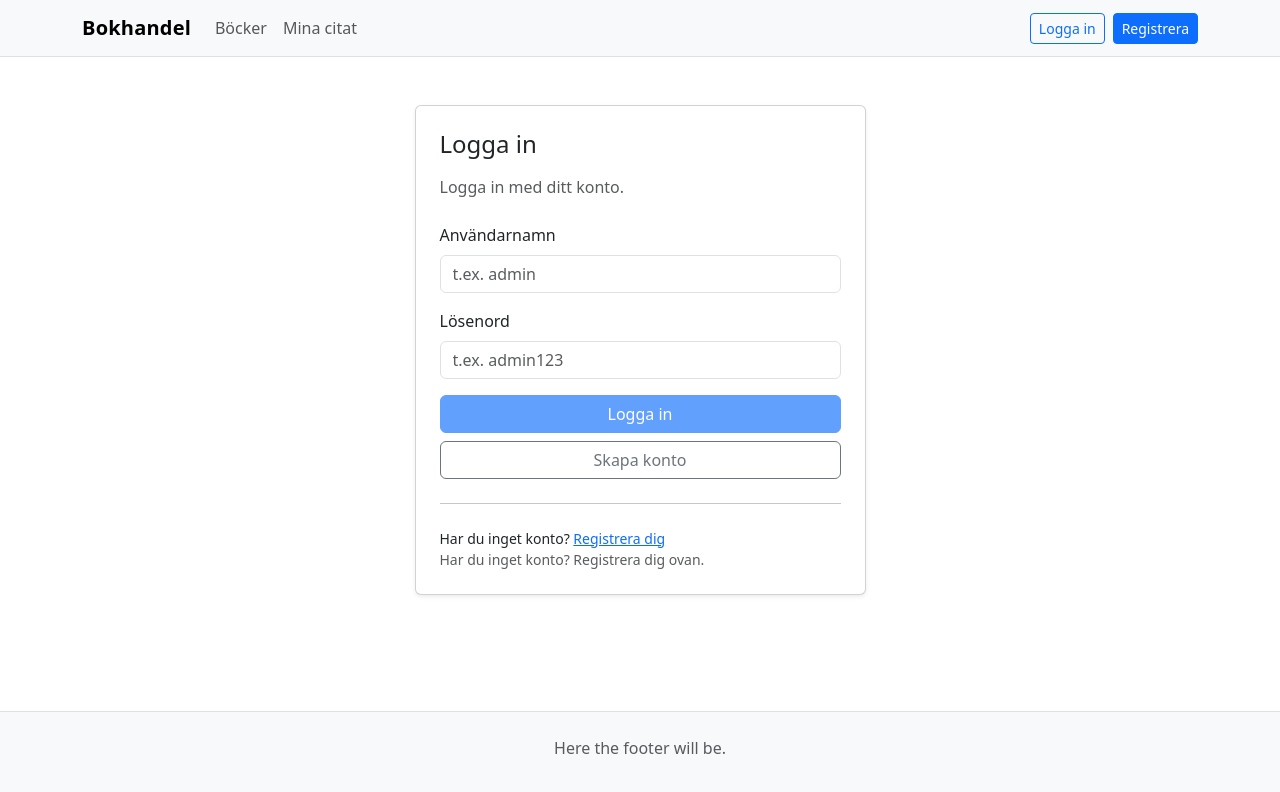
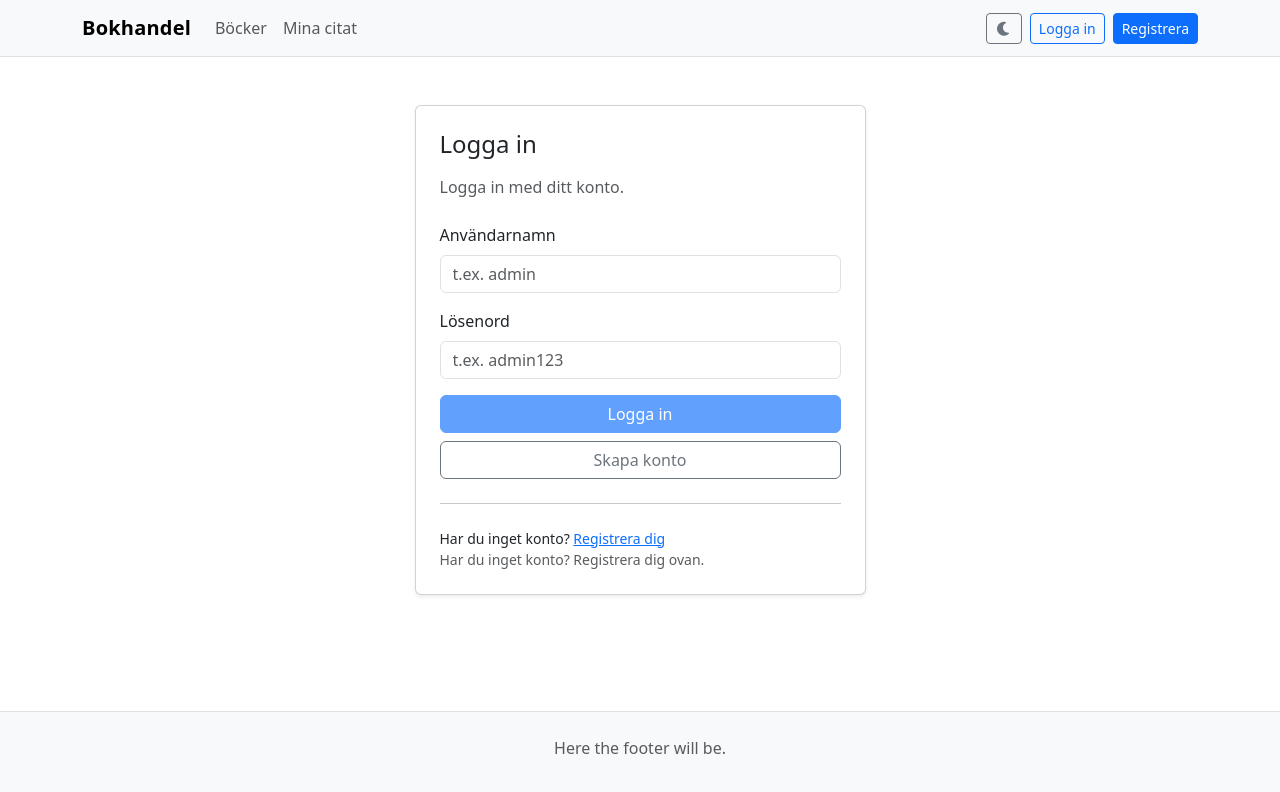
Before and after one commit to marcusmoller97/bookstore, an Angular app in the folder frontend/: page /login in a window 1280 px wide. Shown: the top 792 px of the page. Built offline with nearby package versions, Linux system fonts and the light colour scheme; a small style sheet from the web is missing; a web font is replaced by a local one.

Commit message:
added dark-mode theme and button to change between themes

```diff
--- a/frontend/src/app/layout/footer/footer.html
+++ b/frontend/src/app/layout/footer/footer.html
@@ -1,4 +1,4 @@
-<footer class="bg-light border-top py-4">
+<footer class="bg-body-tertiary border-top py-4">
     <div class="container">
         <p class="footer-block text-center text-muted">
             Here the footer will be.
--- a/frontend/src/app/layout/navbar/navbar.html
+++ b/frontend/src/app/layout/navbar/navbar.html
@@ -1,4 +1,4 @@
-<nav class="navbar navbar-expand-lg navbar-light bg-light border-bottom">
+<nav class="navbar navbar-expand-lg bg-body-tertiary border-bottom">
   <div class="container">
     <a class="navbar-brand fw-semibold" routerLink="/">Bokhandel</a>
 
@@ -25,6 +25,9 @@
       </ul>
 
       <div class="d-flex align-items-center gap-2 navbar-mobile-menu">
+        <button class="btn btn-outline-secondary btn-sm" type="button" (click)="toggleTheme()">
+          <i class="fa-solid" [ngClass]="theme === 'dark' ? 'fa-sun' : 'fa-moon'"></i>
+        </button>
         <ng-container *ngIf="isLoggedIn; else loggedOut">
           <span class="small text-muted d-inline-flex align-items-center gap-2">
             <i class="fa-solid fa-user text-secondary"></i>
--- a/frontend/src/app/layout/navbar/navbar.ts
+++ b/frontend/src/app/layout/navbar/navbar.ts
@@ -1,4 +1,4 @@
-import { Component } from '@angular/core';
+import { Component, OnInit } from '@angular/core';
 import { CommonModule } from '@angular/common';
 import { RouterModule } from '@angular/router';
 
@@ -10,6 +10,14 @@ import { RouterModule } from '@angular/router';
   styleUrl: './navbar.scss',
 })
 export class Navbar {
+  theme: 'light' | 'dark' = 'light';
+
+  ngOnInit(): void {
+    const stored = localStorage.getItem('theme');
+    this.theme = stored === 'dark' ? 'dark' : 'light';
+    this.applyTheme();
+  }
+
   get isLoggedIn(): boolean {
     return !!localStorage.getItem('auth_token');
   }
@@ -28,4 +36,13 @@ export class Navbar {
     localStorage.removeItem('auth_user');
   }
 
+  toggleTheme() {
+    this.theme = this.theme === 'light' ? 'dark' : 'light';
+    localStorage.setItem('theme', this.theme);
+    this.applyTheme();
+  }
+
+  private applyTheme() {
+    document.documentElement.setAttribute('data-bs-theme', this.theme);
+  }
 }
```
